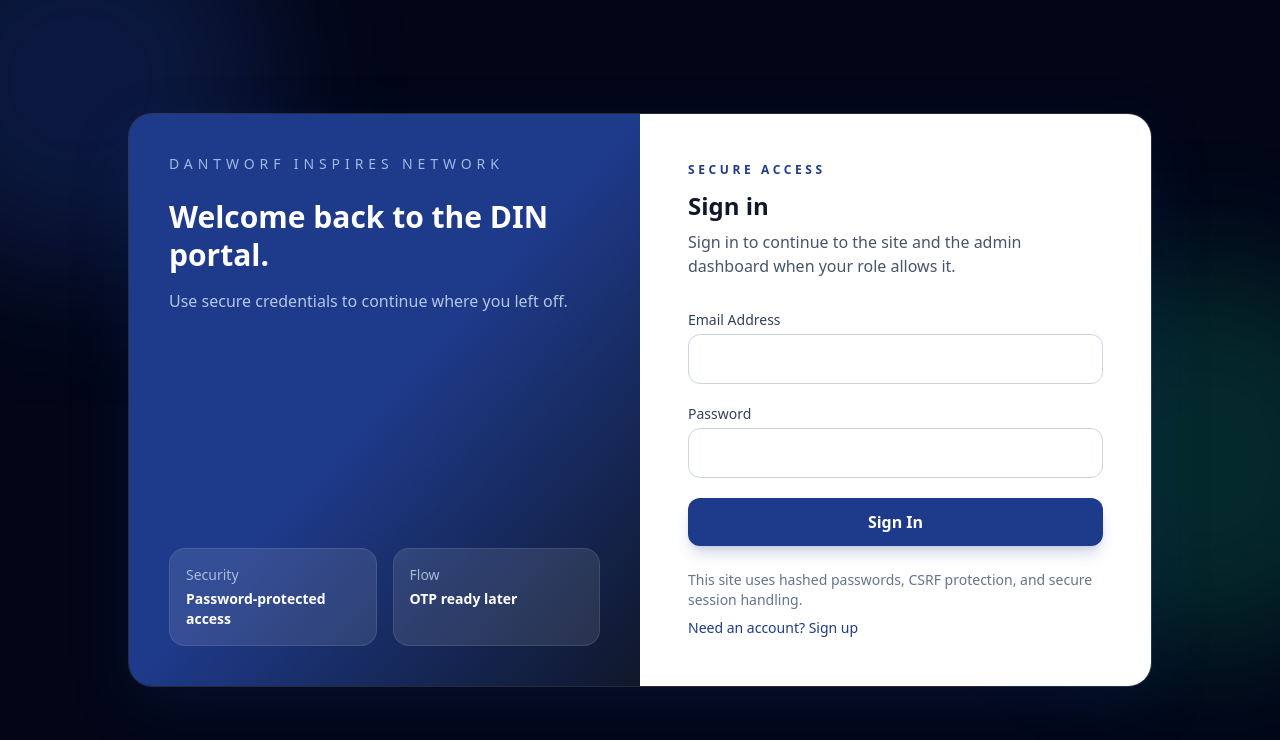
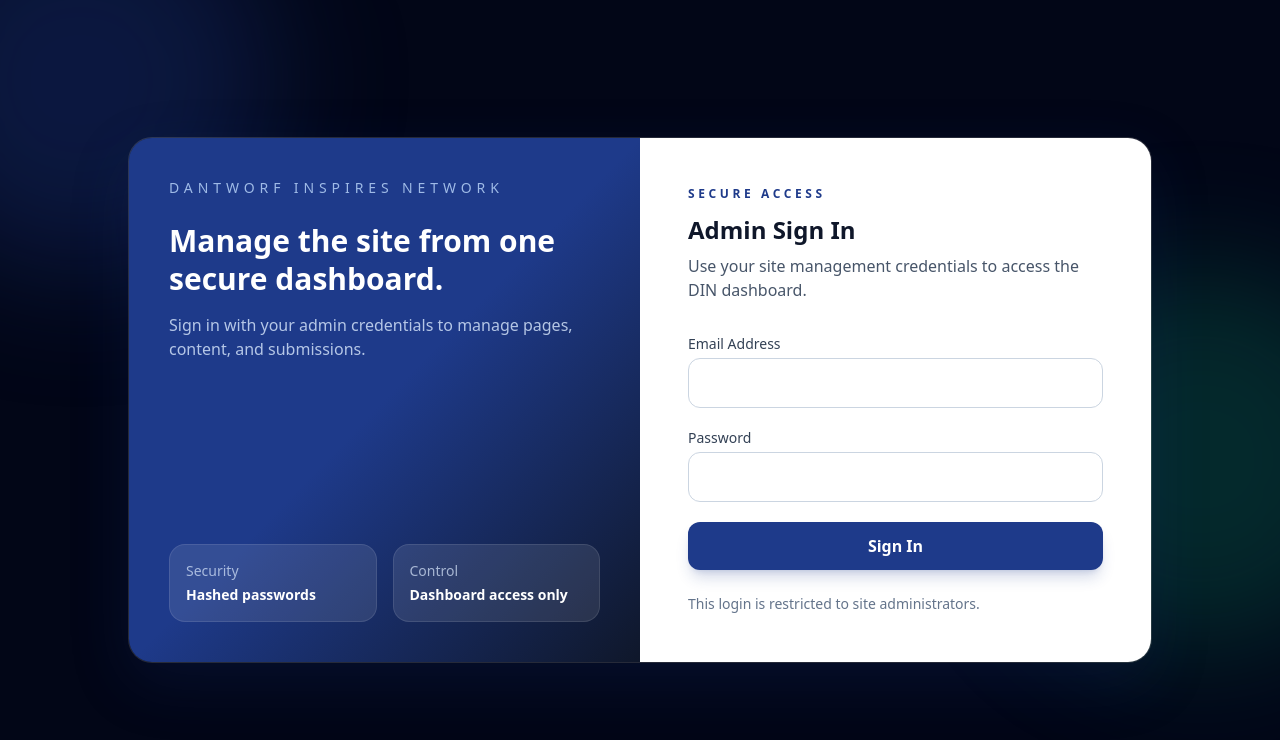
Before and after one commit to SevenCandid/DanTworf-Inspires-Network, a PHP site: page /login in a window 1280 px wide. Shown: the top 740 px of the page. Run offline with PHP 8.4, Linux system fonts and the light colour scheme; some libraries are stand-ins or nearby versions.

Commit message:
Remove public signup flow

```diff
--- a/index.php
+++ b/index.php
@@ -117,10 +117,6 @@ $router->post('/newsletter', 'HomeController@submitNewsletter');
 // Auth Routes
 $router->get('/login', 'AuthController@login');
 $router->post('/login', 'AuthController@authenticate');
-$router->get('/signup', 'AuthController@signup');
-$router->post('/signup', 'AuthController@register');
-$router->get('/register', 'AuthController@signup');
-$router->post('/register', 'AuthController@register');
 $router->post('/logout', 'AuthController@logout');
 
 // Admin Routes (Protected by controller constructors extending AdminBaseController)
--- a/src/Controllers/AuthController.php
+++ b/src/Controllers/AuthController.php
@@ -14,16 +14,6 @@ class AuthController {
         }
 
         $mode = 'login';
-        require_once __DIR__ . '/../Views/auth/form.php';
-    }
-
-    public function signup() {
-        Session::start();
-        if (Session::has('user_id')) {
-            $this->redirectAuthenticatedUser();
-        }
-
-        $mode = 'signup';
         require_once __DIR__ . '/../Views/auth/form.php';
     }
 
@@ -54,6 +44,10 @@ class AuthController {
             $this->flashAndRedirect('flash_error', 'Invalid email or password.', '/login');
         }
 
+        if (($user['role'] ?? 'student') !== 'admin') {
+            $this->flashAndRedirect('flash_error', 'This login is for admin access only.', '/login');
+        }
+
         Session::start();
         Session::regenerate();
         Session::set('user_id', $user['id']);
@@ -61,54 +55,6 @@ class AuthController {
         Session::set('user_name', $user['name']);
 
         $this->redirectAuthenticatedUser();
-    }
-
-    public function register() {
-        if ($_SERVER['REQUEST_METHOD'] !== 'POST') {
-            header('Location: /signup');
-            exit;
-        }
-
-        if (!Security::verifyCsrfToken($_POST['csrf_token'] ?? '')) {
-            $this->flashAndRedirect('flash_error', 'Invalid CSRF token.', '/signup');
-        }
-
-        $name = trim((string) ($_POST['name'] ?? ''));
-        $email = trim((string) ($_POST['email'] ?? ''));
-        $password = (string) ($_POST['password'] ?? '');
-        $confirmPassword = (string) ($_POST['confirm_password'] ?? '');
-
-        if ($name === '' || $email === '' || $password === '' || $confirmPassword === '') {
-            $this->flashAndRedirect('flash_error', 'All fields are required.', '/signup');
-        }
-
-        if (strlen($name) < 2) {
-            $this->flashAndRedirect('flash_error', 'Please enter your full name.', '/signup');
-        }
-
-        if (!filter_var($email, FILTER_VALIDATE_EMAIL)) {
-            $this->flashAndRedirect('flash_error', 'Please enter a valid email address.', '/signup');
-        }
-
-        if (strlen($password) < 8) {
-            $this->flashAndRedirect('flash_error', 'Password must be at least 8 characters long.', '/signup');
-        }
-
-        if ($password !== $confirmPassword) {
-            $this->flashAndRedirect('flash_error', 'Passwords do not match.', '/signup');
-        }
-
-        if (User::emailExists($email)) {
-            $this->flashAndRedirect('flash_error', 'An account with that email already exists.', '/signup');
-        }
-
-        User::create($name, $email, $password, 'student');
-
-        Session::start();
-        Session::set('flash_success', 'Your account has been created. Please sign in to continue.');
-
-        header('Location: /login');
-        exit;
     }
 
     public function logout() {
@@ -131,7 +77,8 @@ class AuthController {
         if ($role === 'admin') {
             header('Location: /admin');
         } else {
-            header('Location: /');
+            Session::destroy();
+            header('Location: /login');
         }
         exit;
     }
--- a/src/Views/auth/form.php
+++ b/src/Views/auth/form.php
@@ -1,24 +1,12 @@
 <?php
 use App\Core\Session;
 
-$mode = $mode ?? 'login';
-$isSignup = $mode === 'signup';
-
-$title = $isSignup ? 'Create your account' : 'Sign in';
-$subtitle = $isSignup
-    ? 'Create your DIN account now. OTP verification will be added in the next phase.'
-    : 'Sign in to continue to the site and the admin dashboard when your role allows it.';
-$action = $isSignup ? '/signup' : '/login';
-$buttonLabel = $isSignup ? 'Create Account' : 'Sign In';
-$heroTitle = $isSignup
-    ? 'Set up your access in a few steps.'
-    : 'Welcome back to the DIN portal.';
-$heroText = $isSignup
-    ? 'Register your account now and we will layer OTP verification on top later.'
-    : 'Use secure credentials to continue where you left off.';
-$switchText = $isSignup ? 'Already have an account?' : 'Need an account?';
-$switchLink = $isSignup ? '/login' : '/signup';
-$switchLabel = $isSignup ? 'Sign in' : 'Sign up';
+$title = 'Admin Sign In';
+$subtitle = 'Use your site management credentials to access the DIN dashboard.';
+$action = '/login';
+$buttonLabel = 'Sign In';
+$heroTitle = 'Manage the site from one secure dashboard.';
+$heroText = 'Sign in with your admin credentials to manage pages, content, and submissions.';
 ?>
 <!DOCTYPE html>
 <html lang="en">
@@ -61,11 +49,11 @@ $switchLabel = $isSignup ? 'Sign in' : 'Sign up';
             <div class="grid grid-cols-2 gap-4 text-sm">
                 <div class="rounded-2xl bg-white/10 p-4 border border-white/10">
                     <p class="text-blue-100/70">Security</p>
-                    <p class="mt-1 font-semibold">Password-protected access</p>
+                    <p class="mt-1 font-semibold">Hashed passwords</p>
                 </div>
                 <div class="rounded-2xl bg-white/10 p-4 border border-white/10">
-                    <p class="text-blue-100/70">Flow</p>
-                    <p class="mt-1 font-semibold">OTP ready later</p>
+                    <p class="text-blue-100/70">Control</p>
+                    <p class="mt-1 font-semibold">Dashboard access only</p>
                 </div>
             </div>
         </div>
@@ -95,13 +83,6 @@ $switchLabel = $isSignup ? 'Sign in' : 'Sign up';
                 <form action="<?= $action ?>" method="POST" class="space-y-5">
                     <input type="hidden" name="csrf_token" value="<?= \App\Core\Security::generateCsrfToken() ?>">
 
-                    <?php if ($isSignup): ?>
-                        <div>
-                            <label class="block text-sm font-medium text-slate-700">Full Name</label>
-                            <input type="text" name="name" required minlength="2" autocomplete="name" class="mt-1 block w-full rounded-xl border border-slate-300 px-4 py-3 focus:border-primary focus:ring-2 focus:ring-primary/20 outline-none">
-                        </div>
-                    <?php endif; ?>
-
                     <div>
                         <label class="block text-sm font-medium text-slate-700">Email Address</label>
                         <input type="email" name="email" required autocomplete="email" class="mt-1 block w-full rounded-xl border border-slate-300 px-4 py-3 focus:border-primary focus:ring-2 focus:ring-primary/20 outline-none">
@@ -109,18 +90,8 @@ $switchLabel = $isSignup ? 'Sign in' : 'Sign up';
 
                     <div>
                         <label class="block text-sm font-medium text-slate-700">Password</label>
-                        <input type="password" name="password" required minlength="8" autocomplete="<?= $isSignup ? 'new-password' : 'current-password' ?>" class="mt-1 block w-full rounded-xl border border-slate-300 px-4 py-3 focus:border-primary focus:ring-2 focus:ring-primary/20 outline-none">
-                        <?php if ($isSignup): ?>
-                            <p class="mt-2 text-xs text-slate-500">Use at least 8 characters.</p>
-                        <?php endif; ?>
+                        <input type="password" name="password" required autocomplete="current-password" class="mt-1 block w-full rounded-xl border border-slate-300 px-4 py-3 focus:border-primary focus:ring-2 focus:ring-primary/20 outline-none">
                     </div>
-
-                    <?php if ($isSignup): ?>
-                        <div>
-                            <label class="block text-sm font-medium text-slate-700">Confirm Password</label>
-                            <input type="password" name="confirm_password" required minlength="8" autocomplete="new-password" class="mt-1 block w-full rounded-xl border border-slate-300 px-4 py-3 focus:border-primary focus:ring-2 focus:ring-primary/20 outline-none">
-                        </div>
-                    <?php endif; ?>
 
                     <button type="submit" class="w-full rounded-xl bg-primary px-4 py-3 font-semibold text-white shadow-lg shadow-primary/20 hover:bg-blue-800 transition-colors">
                         <?= htmlspecialchars($buttonLabel) ?>
@@ -128,10 +99,7 @@ $switchLabel = $isSignup ? 'Sign in' : 'Sign up';
                 </form>
 
                 <div class="mt-6 text-sm text-slate-600 flex flex-col gap-2">
-                    <span class="text-slate-500">This site uses hashed passwords, CSRF protection, and secure session handling.</span>
-                    <a href="<?= htmlspecialchars($switchLink) ?>" class="font-medium text-primary hover:text-blue-800 transition-colors">
-                        <?= htmlspecialchars($switchText . ' ' . $switchLabel) ?>
-                    </a>
+                    <span class="text-slate-500">This login is restricted to site administrators.</span>
                 </div>
             </div>
         </div>
```
Also changed, not shown: src/Views/layouts/main.php (+3 -5 lines).
